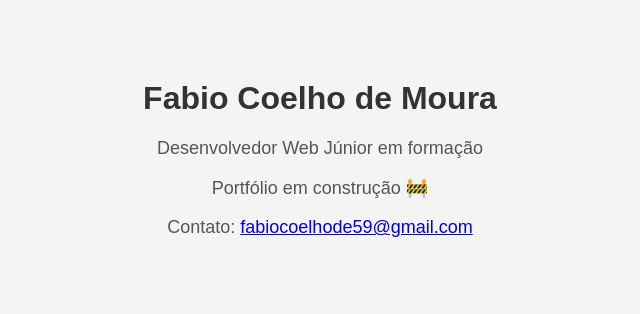
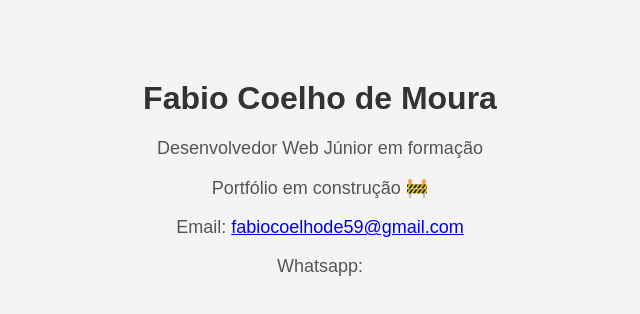
Before and after one commit to fabiosoftware/frontend-sem-limites, a plain HTML site: page index.html in a window 1280 px wide. Shown: the whole page, without its empty margins (320-960 px from the left). Drawn offline with Linux system fonts and the light colour scheme.

Commit message:
Update index.html
Adicionando número de whatsApp para contato direto.

```diff
--- a/index.html
+++ b/index.html
@@ -13,6 +13,7 @@
   <h1>Fabio Coelho de Moura</h1>
   <p>Desenvolvedor Web Júnior em formação</p>
   <p>Portfólio em construção 🚧</p>
-  <p>Contato: <a href="mailto:fabiocoelhode59@gmail.com">fabiocoelhode59@gmail.com</a></p>
+  <p>Email: <a href="mailto:fabiocoelhode59@gmail.com">fabiocoelhode59@gmail.com</a></p>
+  <p>Whatsapp:<a href="https://wa.me/55+21982165964</p>
 </body>
 </html>
```
